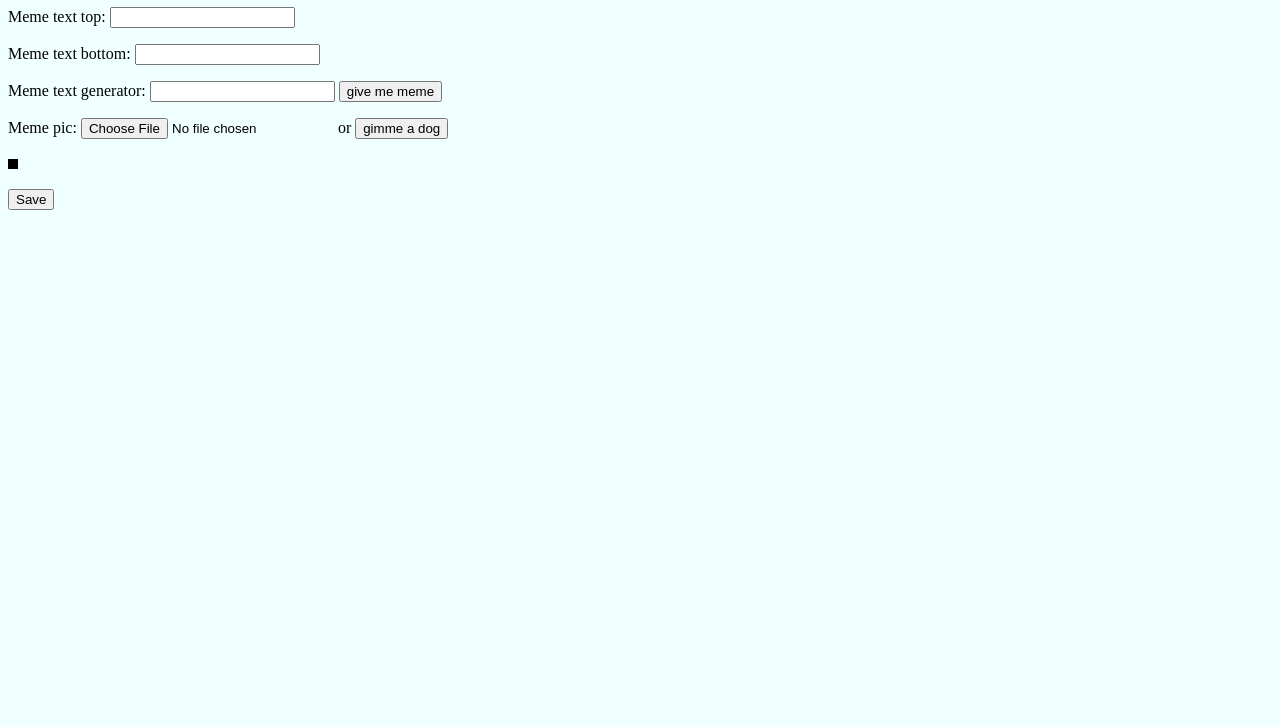
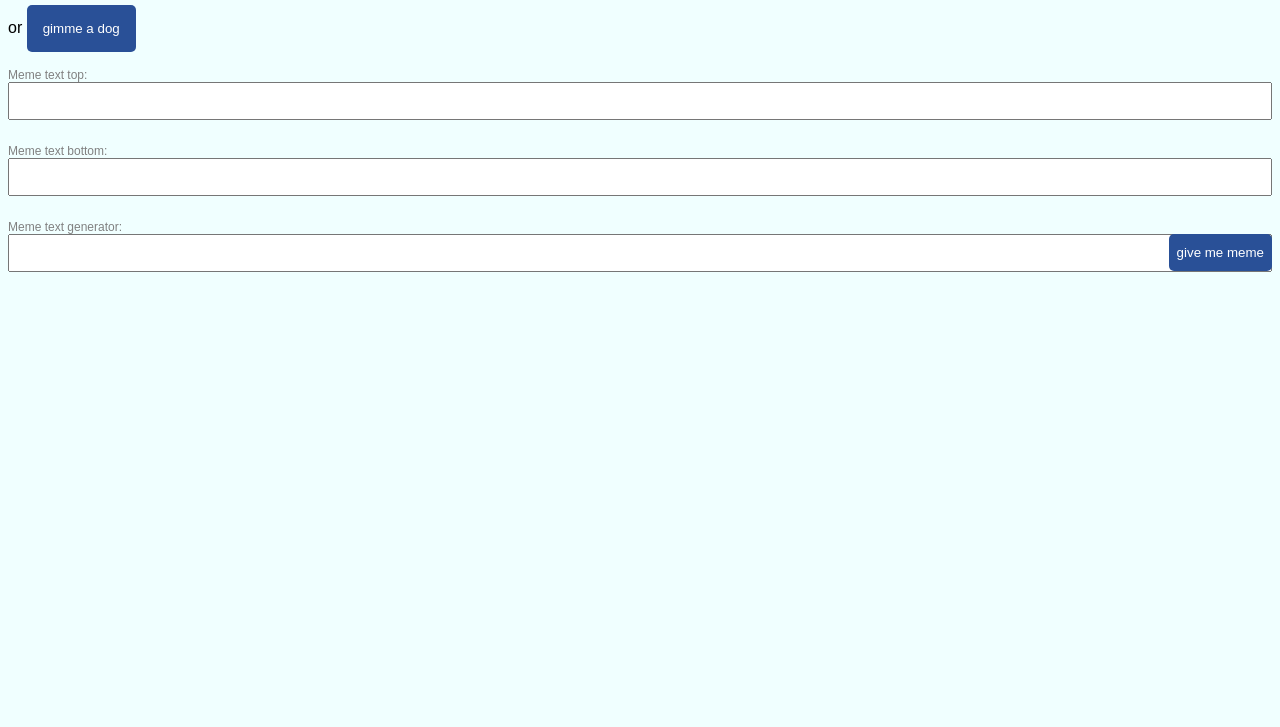
Before and after one commit to kyle-riley/meme-generator, a website: page index.html in a window 1280 px wide. Shown: the part 73-800 px from the top of the page. Drawn offline with Linux system fonts and the light colour scheme.

Commit message:
feat: change up the styling

```diff
--- a/index.html
+++ b/index.html
@@ -1,6 +1,5 @@
 <!DOCTYPE html>
 <html lang="en">
-
   <head>
     <style type="text/css">
       #meme_text_top,
@@ -25,11 +24,6 @@
         font-size: 6vw;
       }
 
-        #meme_picture {
-            border: 5px solid black;
-            display: inline-block;
-        }
-
       #meme_picture img {
         display: block;
         max-width: 100%;
@@ -37,50 +31,128 @@
       }
 
       #meme_container {
+        border: 5px solid black;
         display: inline-block;
         position: relative;
       }
 
+      * {
+        box-sizing: border-box;
+      }
+
       body {
         background-color: azure;
+        font-family: Arial, Helvetica, sans-serif;
+      }
+
+      label {
+        display: block;
+        font-size: 12px;
+        color: gray;
+      }
+
+      input {
+        font-size: 1rem;
+        width: 100%;
+        margin-bottom: 0.5rem;
+        padding: 0.5rem;
+      }
+
+      button {
+        background-color: #295097;
+        padding: 1rem;
+        color: white;
+        border-radius: 5px;
+        border: 0;
+      }
+
+      #give_meme {
+        position: relative;
+      }
+
+      #give_meme button {
+        position: absolute;
+        top: 14px;
+        right: 0;
+        padding: 0.7rem 0.5rem;
+      }
+
+      #give_meme input {
+        padding-right: 105px;
       }
     </style>
-    <meta charset="UTF-8">
-    <meta name="viewport" content="width=device-width, initial-scale=1.0">
+    <meta charset="UTF-8" />
+    <meta name="viewport" content="width=device-width, initial-scale=1.0" />
     <title>Dog memes ('0')</title>
   </head>
 
   <body>
-    <h1>Meme Generator</h1>
     <form>
       <p>
-            Meme text top: <input type="text" id="user_text_top" maxlength="70" oninput="update_text_top()"></p>
-        Meme text bottom: <input type="text" id="user_text" maxlength="70" oninput="update_text()"></p>
-        Meme text generator: <input type="text" id="ai_text" maxlength="70"> <button type="button"
-            onclick="call_meme()" id="meme_button">give me meme</button></p>
-        <p> Meme pic: <input type="file" id="user_picture" maxlength="70" onchange="update_image()"> or <button
-                type="button" id="dog_button" onclick="call_dog()">gimme a dog</button></p>
+        <label for="user_picture">Meme pic:</label>
+        <input
+          type="file"
+          id="user_picture"
+          maxlength="70"
+          onchange="update_image()"
+        />
+        or
+        <button type="button" id="dog_button" onclick="call_dog()">
+          gimme a dog
+        </button>
+      </p>
+      <p>
+        <label for="user_text_top">Meme text top:</label>
+        <input
+          type="text"
+          id="user_text_top"
+          maxlength="70"
+          oninput="update_text_top()"
+        />
+      </p>
+      <p>
+        <label for="user_text">Meme text bottom:</label>
+        <input
+          type="text"
+          id="user_text"
+          maxlength="70"
+          oninput="update_text()"
+        />
+      </p>
+      <p id="give_meme">
+        <label for="ai_text">Meme text generator:</label>
+        <input type="text" id="ai_text" maxlength="70" />
+        <button type="button" onclick="call_meme()" id="meme_button">
+          give me meme
+        </button>
+      </p>
     </form>
 
-    <div id="meme_container">
+    <div id="meme_container" style="display: none">
       <div id="meme_text"></div>
       <div id="meme_text_top"></div>
       <div id="meme_picture"><img src="" /></div>
     </div>
 
-    <p><button onclick="download_meme()">Save</button></p>
+    <p id="save_button" style="display: none">
+      <button onclick="download_meme()">Save</button>
+    </p>
+
     <script type="text/javascript">
       function update_text() {
         var user_text = document.getElementById("user_text");
         var meme_text = document.getElementById("meme_text");
         meme_text.innerHTML = user_text.value;
       }
+
       function update_image() {
-            var img = document.querySelector('img');
-            var file = document.querySelector('input[type=file]').files[0];
+        var img = document.querySelector("img");
+        var file = document.querySelector("input[type=file]").files[0];
         img.src = window.URL.createObjectURL(file);
 
+        show_image_with_save();
       }
+
       function update_text_top() {
         var user_text = document.getElementById("user_text_top");
         var meme_text = document.getElementById("meme_text_top");
@@ -88,35 +160,45 @@
       }
       async function call_dog() {
         var dog_button = document.getElementById("dog_button");
-            dog_button.innerHTML="loading...";
-            dog_button.disabled=true;
-            var data = await fetch("/api/dogs")
-            var dog = await data.json()
-            var img = document.querySelector('img');
+        dog_button.innerHTML = "loading...";
+        dog_button.disabled = true;
+        var data = await fetch("/api/dogs");
+        var dog = await data.json();
+        var img = document.querySelector("img");
         img.src = dog.base64;
-            dog_button.innerHTML="gimme a dog";
-            dog_button.disabled=false;
+        dog_button.innerHTML = "gimme a dog";
+        dog_button.disabled = false;
+
+        show_image_with_save();
       }
+
+      function show_image_with_save() {
+        document.getElementById("meme_container").style.display =
+          "inline-block";
+        document.getElementById("save_button").style.display = "block";
+      }
+
       async function call_meme() {
         var meme_button = document.getElementById("meme_button");
-            meme_button.innerHTML="loading...";
-            meme_button.disabled=true;
+        meme_button.innerHTML = "loading...";
+        meme_button.disabled = true;
         var meme_text = document.getElementById("ai_text");
         var data = await fetch("/api/meme", {
           method: "post",
-                body: JSON.stringify({description:meme_text.value})
-            })
-            var meme = await data.json()
+          body: JSON.stringify({ description: meme_text.value }),
+        });
+        var meme = await data.json();
         var user_text_top = document.getElementById("user_text_top");
         user_text_top.value = meme.firstLine;
-            update_text_top()
+        update_text_top();
 
         var user_text_bottom = document.getElementById("user_text");
         user_text_bottom.value = meme.secondLine;
-            update_text()
-            meme_button.innerHTML="give me meme";
-            meme_button.disabled=false;
+        update_text();
+        meme_button.innerHTML = "give me meme";
+        meme_button.disabled = false;
       }
+
       async function download_meme() {
         const canvas = await html2canvas(
           document.querySelector("#meme_container")
@@ -130,5 +212,4 @@
     </script>
     <script src="https://html2canvas.hertzen.com/dist/html2canvas.min.js"></script>
   </body>
-
 </html>
```
Lines whose indentation alone changed are shown as unchanged.
